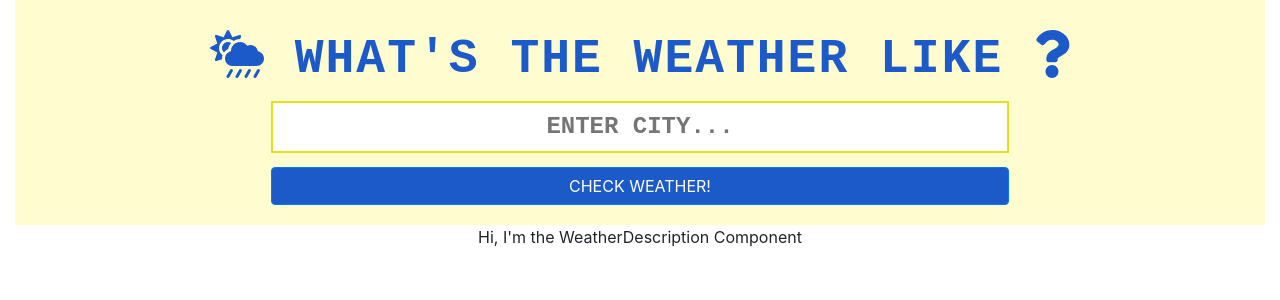
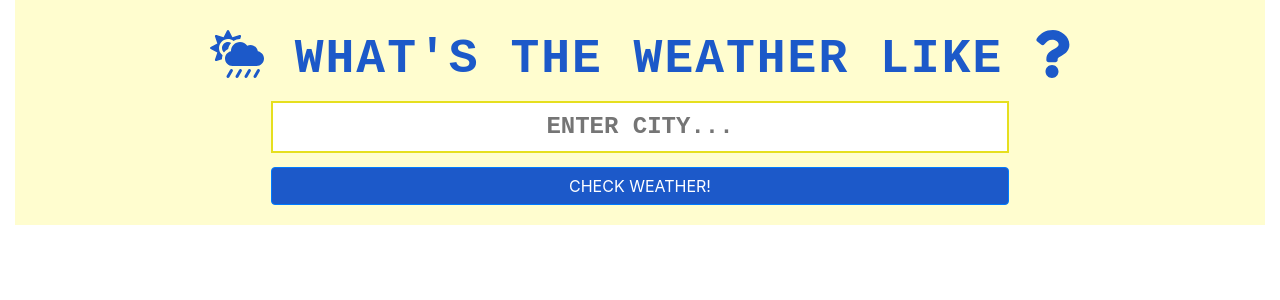
Before and after one commit to Maymoonah/react-weather-app, a React (Create React App) app in the folder weather-app/: page / in a window 1280 px wide. Shown: the top 300 px of the page. Built offline with nearby package versions, Linux system fonts and the light colour scheme.

Commit message:
removed contents of component

```diff
--- a/weather-app/src/components/WeatherDescription.js
+++ b/weather-app/src/components/WeatherDescription.js
@@ -2,8 +2,11 @@ import React, { Component } from 'react';
 
 class WeatherDescription extends Component {
   render() {
+
     return (
-    	<div>Hi, I'm the WeatherDescription Component</div>
+    	<div>{
+
+    	}</div>
     )
   }
 }
```
